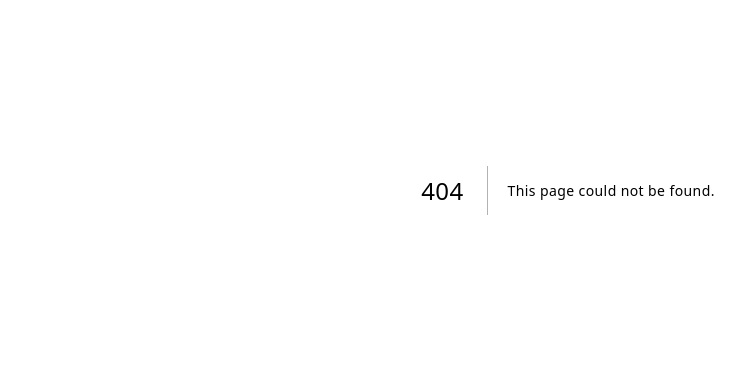
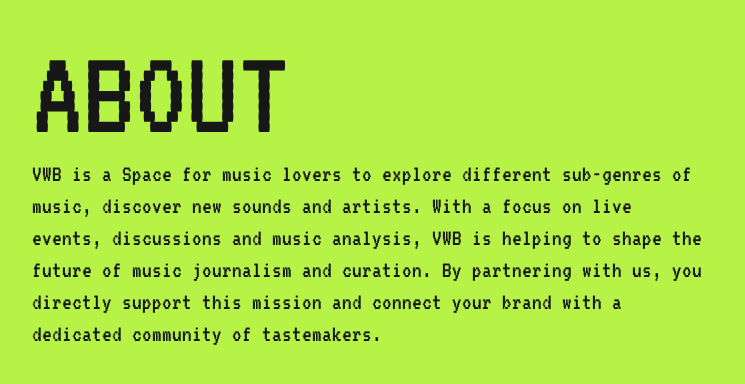
Before and after one commit to OINDIL/theresnosignal-next-app, a Next.js app: page /about in a window 1280 px wide. Before the commit this address had no page. Shown: the part 210-594 px from the top of the page, without its empty margins (72-817 px from the left). Built offline with nearby package versions, Linux system fonts and the light colour scheme.

Commit message:
feat: about page

```diff
--- /dev/null
+++ b/src/app/about/page.tsx
@@ -0,0 +1,9 @@
+import { AboutPageClient } from "@/components/blocks/about-page";
+
+export default function AboutPage() {
+    return (
+        <div>
+            <AboutPageClient />
+        </div>
+    )
+}
--- a/src/app/globals.css
+++ b/src/app/globals.css
@@ -126,11 +126,11 @@
 
 
 @layer utilities {
-  .landing-page-bright {
+  .landing-page-style {
     @apply min-h-screen flex flex-col justify-center items-center;
   }
 
-  .dark .landing-page-bright {
+  .dark .landing-page-style {
     border-color: #b7f346;
   }
 }
--- a/src/app/layout.tsx
+++ b/src/app/layout.tsx
@@ -9,8 +9,8 @@
 });
 
 export const metadata: Metadata = {
-  title: "Theresnosignal",
-  description: "Theresnosignal - Experimental Music & Sound Art Website",
+  title: "VWB",
+  description: "VWB - Experimental Music & Sound Art Website",
 };
 
 export default function RootLayout({
--- /dev/null
+++ b/src/components/blocks/about-page.tsx
@@ -0,0 +1,13 @@
+"use client";
+
+export function AboutPageClient() {
+    return (
+        <section className="max-w-6xl mx-auto px-20 md:px-10 flex min-h-screen items-center">
+            <div>
+                <h1 className="text-6xl md:text-[10vw] lg:text-9xl uppercase dark:text-[#B7F346]">About</h1>
+
+                <p className="text-lg md:text-[1.9vw] lg:text-2xl max-w-sm md:max-w-2xl">VWB is a Space for music lovers to explore different sub-genres of music, discover new sounds and artists. With a focus on live events, discussions and music analysis, VWB is helping to shape the future of music journalism and curation. By partnering with us, you directly support this mission and connect your brand with a dedicated community of tastemakers.</p>
+            </div>
+        </section>
+    )
+}
--- a/src/components/blocks/landing-page.tsx
+++ b/src/components/blocks/landing-page.tsx
@@ -20,8 +20,8 @@
     }
 
     return (
-        <section className="landing-page-bright">
-            <div className="grid grid-cols-1 md:grid-cols-3 gap-16">
+        <section className="landing-page-style">
+            <div className="grid grid-cols-1 md:grid-cols-3 md:gap-16">
                 <Link href={"/radio"} className="flex items-center justify-center flex-col group *:group-hover:text-white/80">
                     <Radio className="size-40 dark:text-[#B7F346]" />
                     <p className="text-3xl uppercase dark:text-[#B7F346]">Radio</p>
--- a/src/components/blocks/show-theme-selector.tsx
+++ b/src/components/blocks/show-theme-selector.tsx
@@ -18,7 +18,7 @@
 
 
     return (
-        <div className="landing-page-bright border-15 border-[#B7F346] bg-black text-[#B7F346]">
+        <div className="landing-page-style border-15 border-[#B7F346] bg-black text-[#B7F346]">
             <h1 className="uppercase text-xl">Choose your vibe</h1>
 
             <div className="flex justify-center gap-16 w-full text-xl mt-10 h-full">
```
